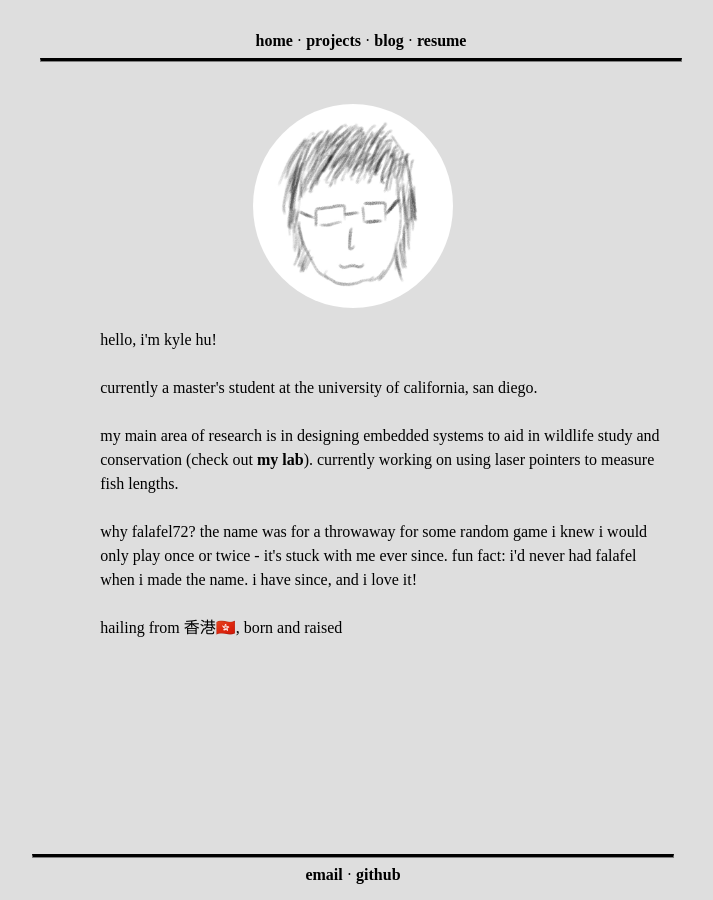
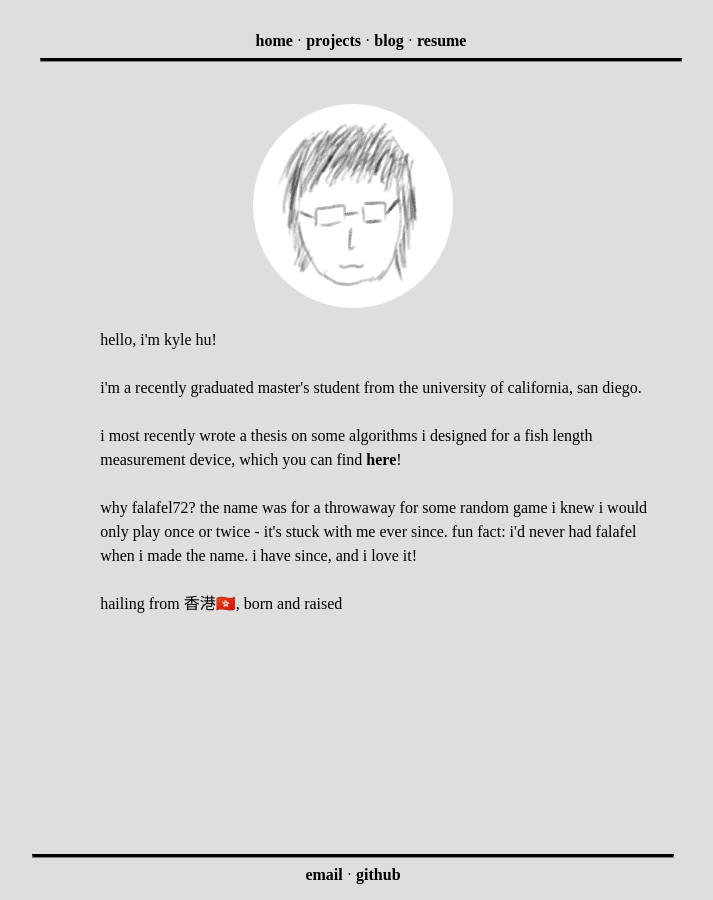
Before and after one commit to falafel72/falafel72.github.io, a Jekyll site: the page built from index.html, in a window 1280 px wide. Shown: the whole page, without its empty margins (287-1000 px from the left). Built offline with Jekyll 4.4.1, drawn with Linux system fonts in a browser that asks for light colours; some web fonts are replaced.

Commit message:
feat: update content of README and homepage

```diff
--- a/index.html
+++ b/index.html
@@ -6,16 +6,15 @@ title: Kyle Hu
 	<img class="display-picture" src="/assets/images/me.jpg" />
 </div>
 <p class="description">
-	  hello, i'm kyle hu!
+	hello, i'm kyle hu!
     <br><br>
-    currently a master's student at the university of california, san diego.
+    i'm a recently graduated master's student from the university of california, san diego.
     <br><br>
-    my main area of research is in designing embedded systems to aid in wildlife study and conservation (check out <a href="https://e4e.ucsd.edu">my lab</a>). currently working on using laser pointers to measure fish lengths.
+    i most recently wrote a thesis on some algorithms i designed for a fish length measurement device, which you can find <a href="https://escholarship.org/content/qt41x511ht/qt41x511ht.pdf">here</a>!
     <br><br>
     why falafel72?
     the name was for a throwaway for some random game i knew i would only play once or twice - it's stuck with me ever since.
     fun fact: i'd never had falafel when i made the name. i have since, and i love it!
     <br><br>
     hailing from 香港<span>🇭🇰</span>, born and raised
-
 </p>
```
Also changed, not shown: README.md.
